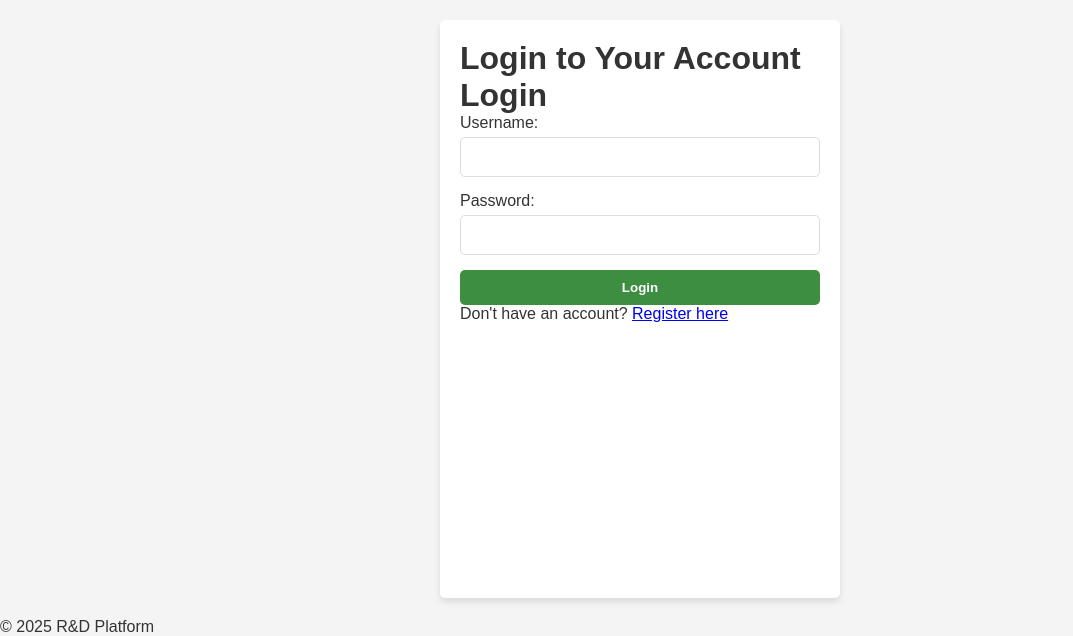
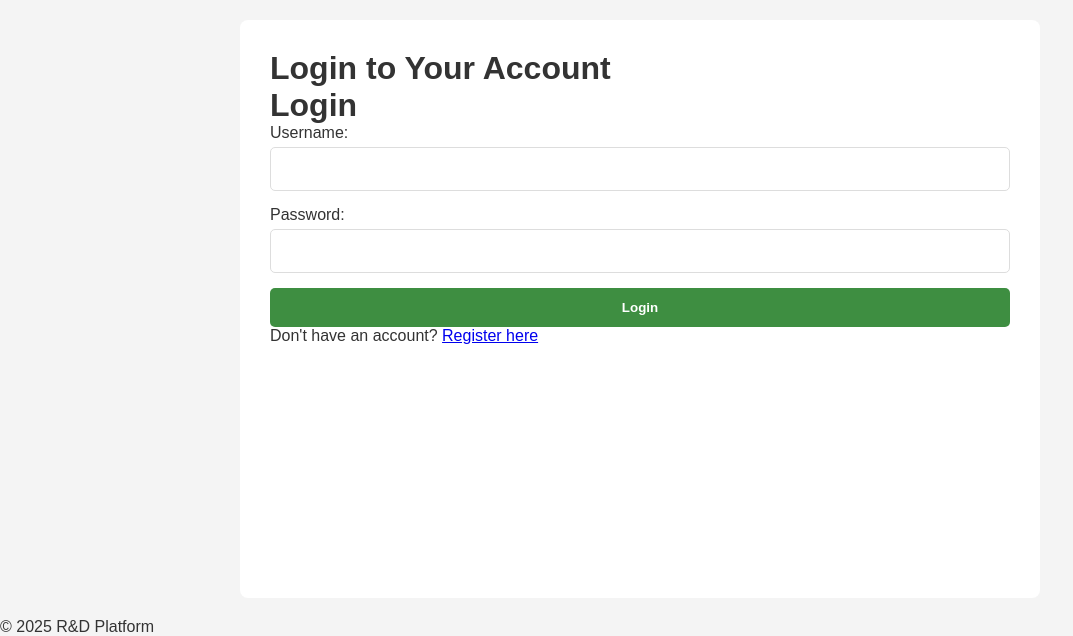
Before and after one commit to rah1809/webdiv-project-, a Flask app: page /login in a window 1280 px wide. Shown: the part 164-800 px from the top of the page, without its empty margins (0-1073 px from the left). Run offline with Flask 3, Linux system fonts and the light colour scheme.

Commit message:
Improve styling

```diff
--- a/static/css/log.css
+++ b/static/css/log.css
@@ -44,11 +44,11 @@ header {
 
 main {
   margin: 20px auto;
-  max-width: 400px;
+  max-width: 800px;
   background-color: white;
-  padding: 20px;
-  border-radius: 5px;
-  box-shadow: 0 4px 6px rgba(0, 0, 0, 0.1);
+  padding: 30px;
+  border-radius: 8px;
+  box-shadow: 0 4px 12pxrgba(0, 0, 0, 0.08);
 }
 
 form .form-group {
@@ -62,9 +62,16 @@ form .form-group label {
 
 form .form-group input {
   width: 100%;
-  padding: 10px;
+  padding: 12px;
   border: 1px solid #ddd;
   border-radius: 5px;
+ transition: border-color 0.3s ease;
+}
+
+form .form-group input:focus {
+ outline: none;
+  border-color: #3e8e41;
+  box-shadow: 0 0 0 2pxrgba(62, 142, 65, 0.1);
 }
 
 form .form-group .forgot-password {
@@ -82,10 +89,12 @@ form button {
   background-color: #3e8e41;
   color: white;
   border: none;
-  padding: 10px 15px;
+  padding: 12px 20px;
   border-radius: 5px;
   cursor: pointer;
   width: 100%;
+ transition: background-color 0.2s ease;
+  font-weight: 600;
 }
 
 form button:hover {
```
